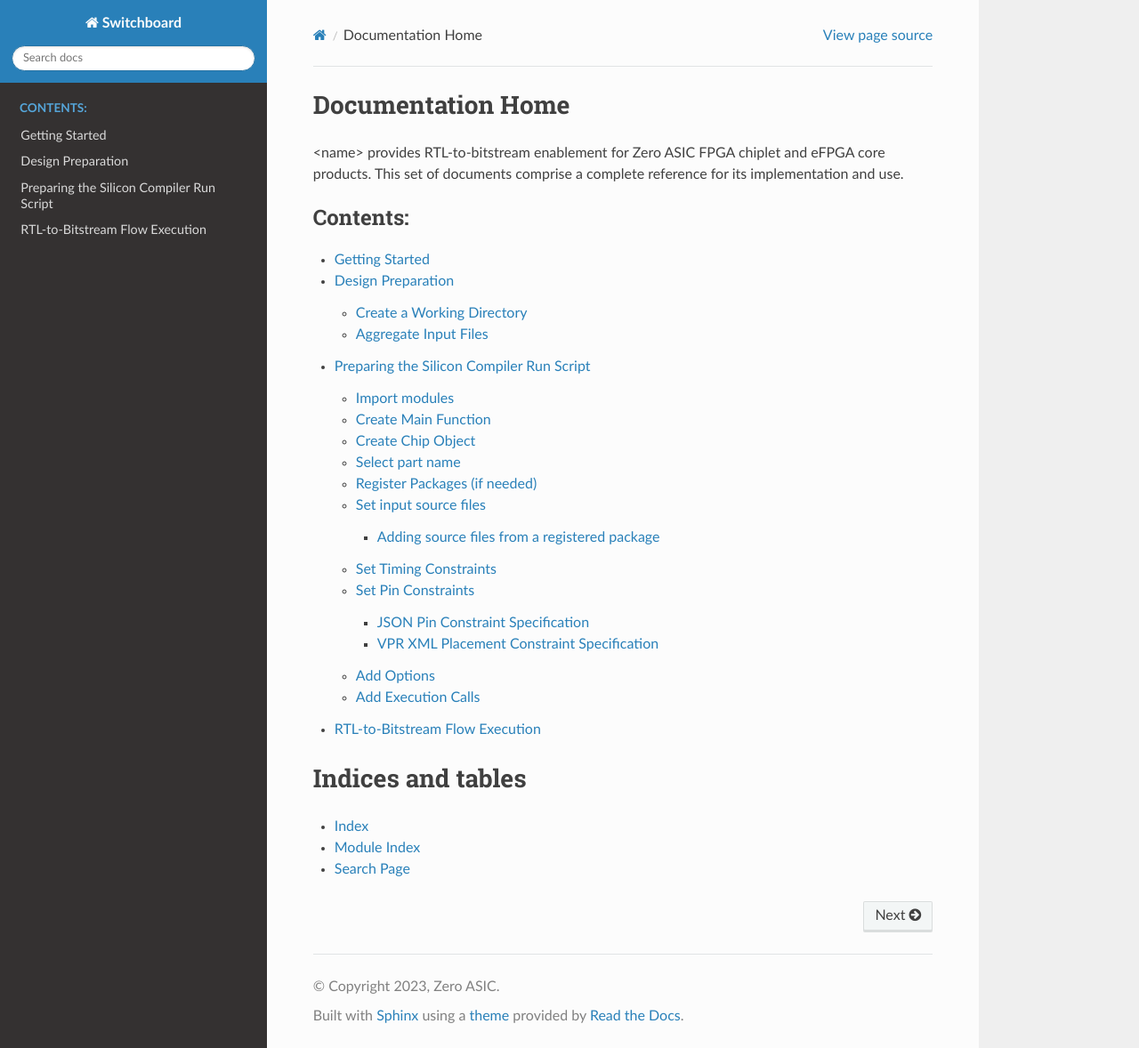
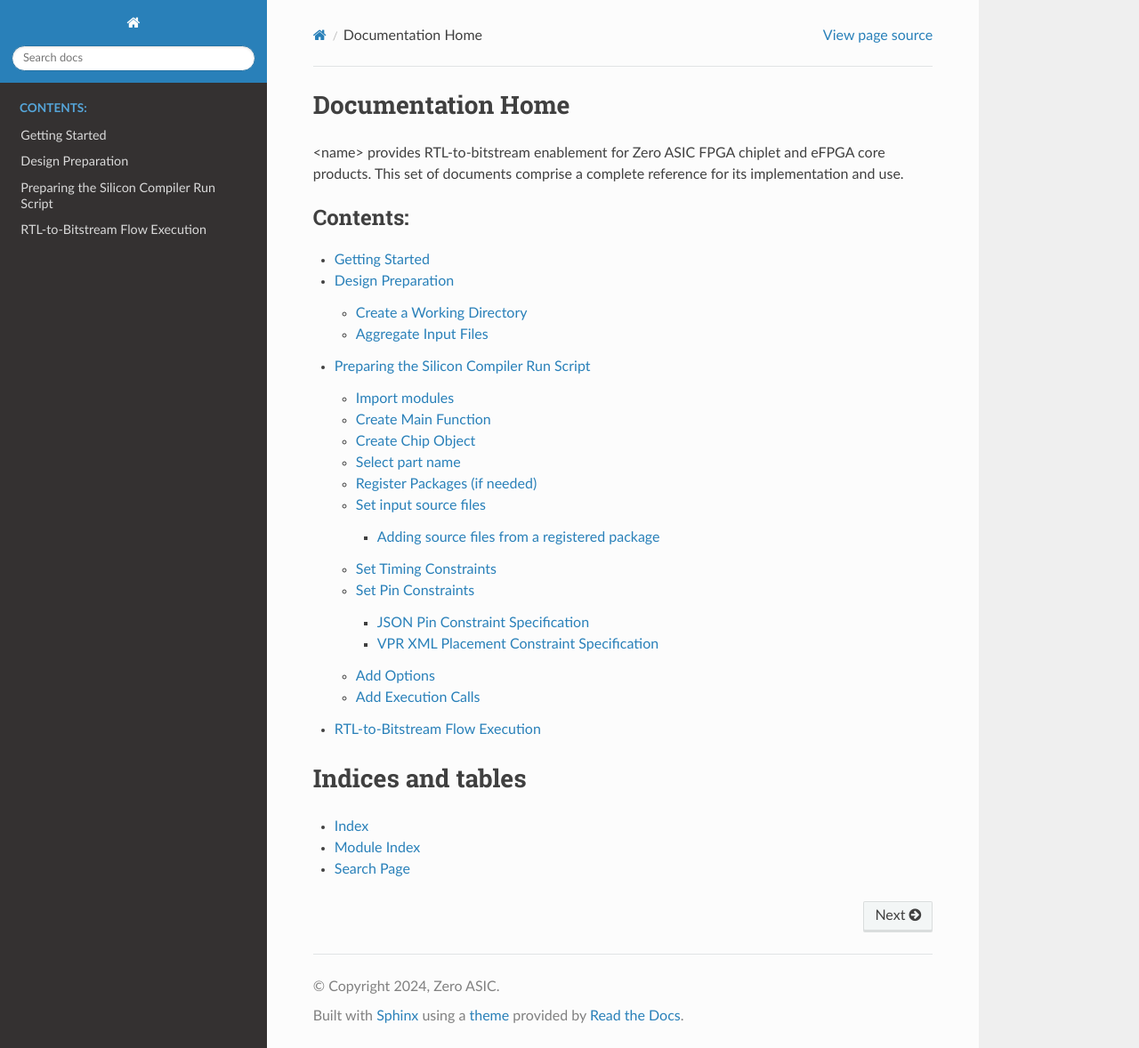
Before and after one commit to zeroasiccorp/logik, a Sphinx documentation site: the page built from docs/source/index.rst, in a window 1280 px wide and 1178 px high. Shown: the whole window at 89% size. Built offline with Sphinx 7.4.7 and the Read the Docs theme 2.0.0, drawn with Linux system fonts in a browser that asks for light colours.

```diff
--- a/docs/source/conf.py
+++ b/docs/source/conf.py
@@ -11,10 +11,10 @@ sys.path.insert(0, os.path.abspath('../..'))
 # -- Project information -----------------------------------------------------
 # https://www.sphinx-doc.org/en/master/usage/configuration.html#project-information
 
-project = 'Switchboard'
-copyright = '2023, Zero ASIC'
+project = '<Name>'
+copyright = '2024, Zero ASIC'
 author = 'Zero ASIC'
-release = '0.0.29'
+release = '0.0.1'
 
 # -- General configuration ---------------------------------------------------
 # https://www.sphinx-doc.org/en/master/usage/configuration.html#general-configuration
```
